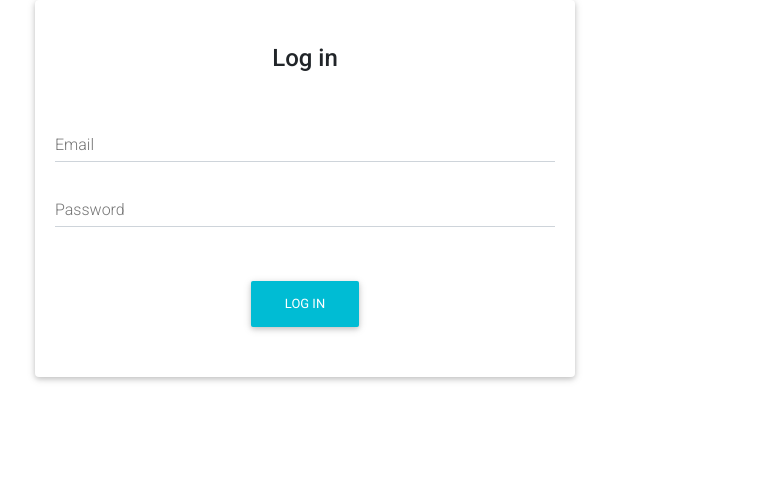
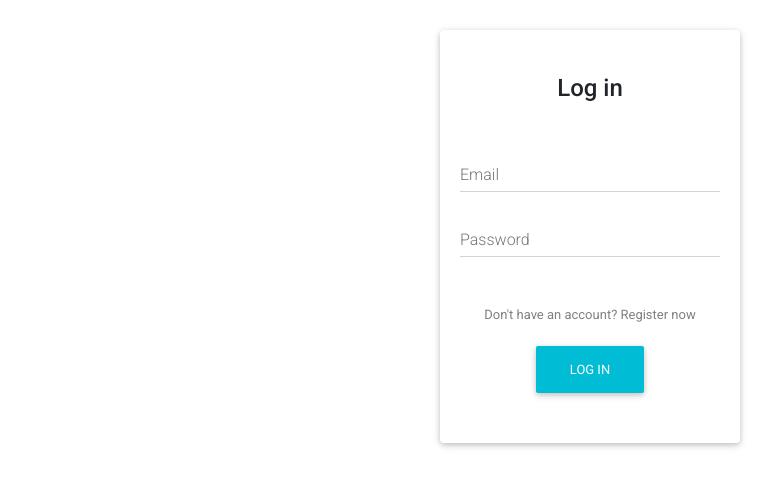
Before and after one commit to Anasshahidd21/movr-fe, a React (Create React App) app in the folder movr-ui/: page / in a window 1280 px wide. Shown: the top 486 px of the page, without its empty margins (50-824 px from the left). Built offline with nearby package versions, Linux system fonts and the light colour scheme.

Commit message:
login-ui setup

```diff
--- a/movr-ui/src/App.tsx
+++ b/movr-ui/src/App.tsx
@@ -1,32 +1,13 @@
 import React from "react";
-import Map from "./components/Map/MapComponent";
-import Template from "./components/Registration/Template";
-import "../node_modules/bootstrap/dist/css/bootstrap.min.css";
+import Login from "./views/Login";
+// import "../node_modules/bootstrap/dist/css/bootstrap.min.css";
 
 function App() {
-
-  const formData = [
-    {
-      label: "Email",
-      inputType: "email",
-      inputPlaceHolder: "example@server.com",
-    },
-    {
-      label: "Password",
-      inputType: "password",
-      inputPlaceHolder: "Enter Password",
-    },
-  ];
-
-  const message = "Don't have an account? Register now";
-  const title = "Log in";
-
   return (
     <div>
-      <Template formData={formData} title={title} message={message}></Template>
+      <Login />
     </div>
   );
-  // <Map></Map>;
 }
 
 export default App;
--- a/movr-ui/src/components/Registration/Template.tsx
+++ b/movr-ui/src/components/Registration/Template.tsx
@@ -1,12 +1,5 @@
-import {
-  MDBContainer,
-  MDBRow,
-  MDBCol,
-  MDBInput,
-  MDBBtn,
-  MDBCard,
-  MDBCardBody,
-} from "mdbreact";
+import { MDBInput, MDBBtn, MDBCard, MDBCardBody } from "mdbreact";
+import "./TemplateRegistration.css";
 
 interface IformData {
   label: string;
@@ -22,9 +15,7 @@ interface inputProps {
 
 const Template = ({ formData, title, message }: inputProps) => {
   return (
-    <MDBContainer>
-      <MDBRow>
-        <MDBCol md="6">
+    <div className="registrationAlignment">
       <MDBCard>
         <MDBCardBody>
           <form>
@@ -33,6 +24,7 @@ const Template = ({ formData, title, message }: inputProps) => {
               {formData.map((data: any, i: any) => {
                 return (
                   <MDBInput
+                    key={i}
                     label={data.label}
                     group
                     type={data.inputType}
@@ -42,6 +34,7 @@ const Template = ({ formData, title, message }: inputProps) => {
               })}
             </div>
             <div className="text-center py-4 mt-3">
+              <p className="message">{message}</p>
               <MDBBtn color="cyan" type="submit">
                 {title}
               </MDBBtn>
@@ -49,36 +42,8 @@ const Template = ({ formData, title, message }: inputProps) => {
           </form>
         </MDBCardBody>
       </MDBCard>
-        </MDBCol>
-      </MDBRow>
-    </MDBContainer>
+    </div>
   );
 };
 
 export default Template;
-
-// const Template = ({ formData, title, message }: inputProps) => {
-//   return (
-//     <div>
-//       <form>
-//         <h3>{title}</h3>
-//         {formData.map((data: any, i: any) => {
-//           return (
-//             <div className="form-group" key={i}>
-//               <label>{data.label}</label>
-//               <input
-//                 type={data.inputType}
-//                 className="form-control"
-//                 placeholder={data.inputPlaceHolder}
-//               ></input>
-//             </div>
-//           );
-//         })}
-//         <button type="submit" className="btn btn-primary btn-block">
-//           {title}
-//         </button>
-//         <p className="forgot-password text-right">{message}</p>
-//       </form>
-//     </div>
-//   );
-// };
--- a/movr-ui/src/components/Registration/TemplateRegistration.css
+++ b/movr-ui/src/components/Registration/TemplateRegistration.css
@@ -1,84 +1,10 @@
-@import url("https://fonts.googleapis.com/css?family=Fira+Sans:400,500,600,700,800");
-
-* {
-  box-sizing: border-box;
-}
-body {
-  background: #1c8ef9 !important;
-  min-height: 100vh;
-  display: flex;
-  font-weight: 400;
-  font-family: "Fira Sans", sans-serif;
+.registrationAlignment {
+  margin: auto;
+  width: 300px;
+  margin-top: 30px;
 }
 
-h1,
-h2,
-h3,
-h4,
-h5,
-h6,
-label,
-span {
-  font-weight: 500;
-  font-family: "Fira Sans", sans-serif;
+.message {
+  font-size: small;
+  color: gray;
 }
-
-body,
-html,
-.App,
-#root,
-.auth-wrapper {
-  width: 100%;
-  height: 100%;
-}
-
-.navbar-light {
-  background-color: #ffffff;
-  box-shadow: 0px 14px 80px rgba(34, 35, 58, 0.2);
-}
-
-.auth-wrapper {
-  display: flex;
-  justify-content: center;
-  flex-direction: column;
-  text-align: left;
-}
-
-.auth-inner {
-  width: 450px;
-  margin: auto;
-  background: #ffffff;
-  box-shadow: 0px 14px 80px rgba(34, 35, 58, 0.2);
-  padding: 40px 55px 45px 55px;
-  border-radius: 15px;
-  transition: all 0.3s;
-}
-
-.auth-wrapper .form-control:focus {
-  border-color: #167bff;
-  box-shadow: none;
-}
-
-.auth-wrapper h3 {
-  text-align: center;
-  margin: 0;
-  line-height: 1;
-  padding-bottom: 20px;
-}
-
-.custom-control-label {
-  font-weight: 400;
-}
-
-.forgot-password,
-.forgot-password a {
-  text-align: right;
-  font-size: 13px;
-  padding-top: 10px;
-  color: #7f7d7d;
-  margin: 0;
-}
-
-.forgot-password a {
-  color: #167bff;
-}
--- /dev/null
+++ b/movr-ui/src/views/Login.tsx
@@ -0,0 +1,23 @@
+import Template from "../components/Registration/Template";
+
+export default function Login() {
+  const formData = [
+    {
+      label: "Email",
+      inputType: "email",
+      inputPlaceHolder: "example@server.com",
+    },
+    {
+      label: "Password",
+      inputType: "password",
+      inputPlaceHolder: "Enter Password",
+    },
+  ];
+
+  const message = "Don't have an account? Register now";
+  const title = "Log in";
+
+  return (
+    <Template formData={formData} title={title} message={message}></Template>
+  );
+}
```
Lines whose indentation alone changed are shown as unchanged.
